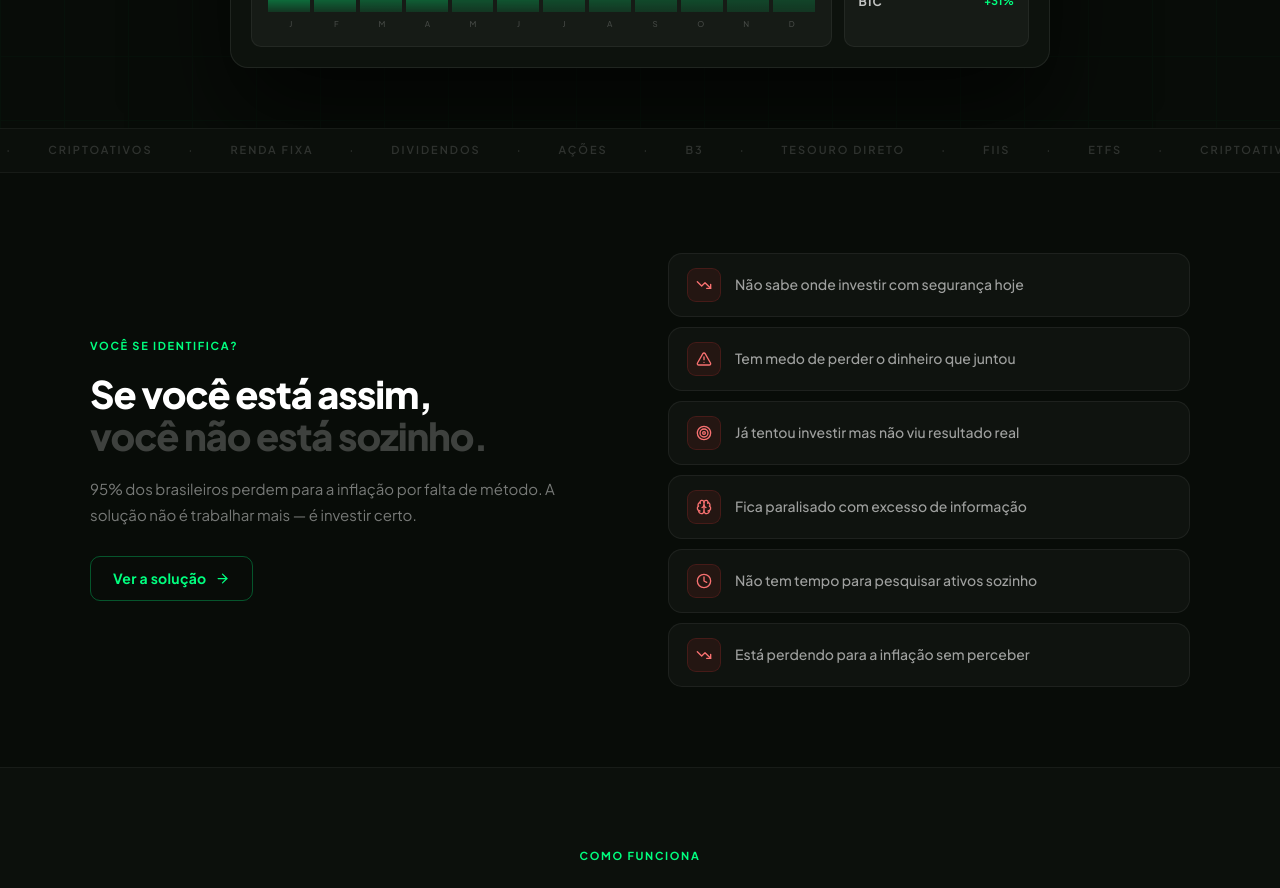
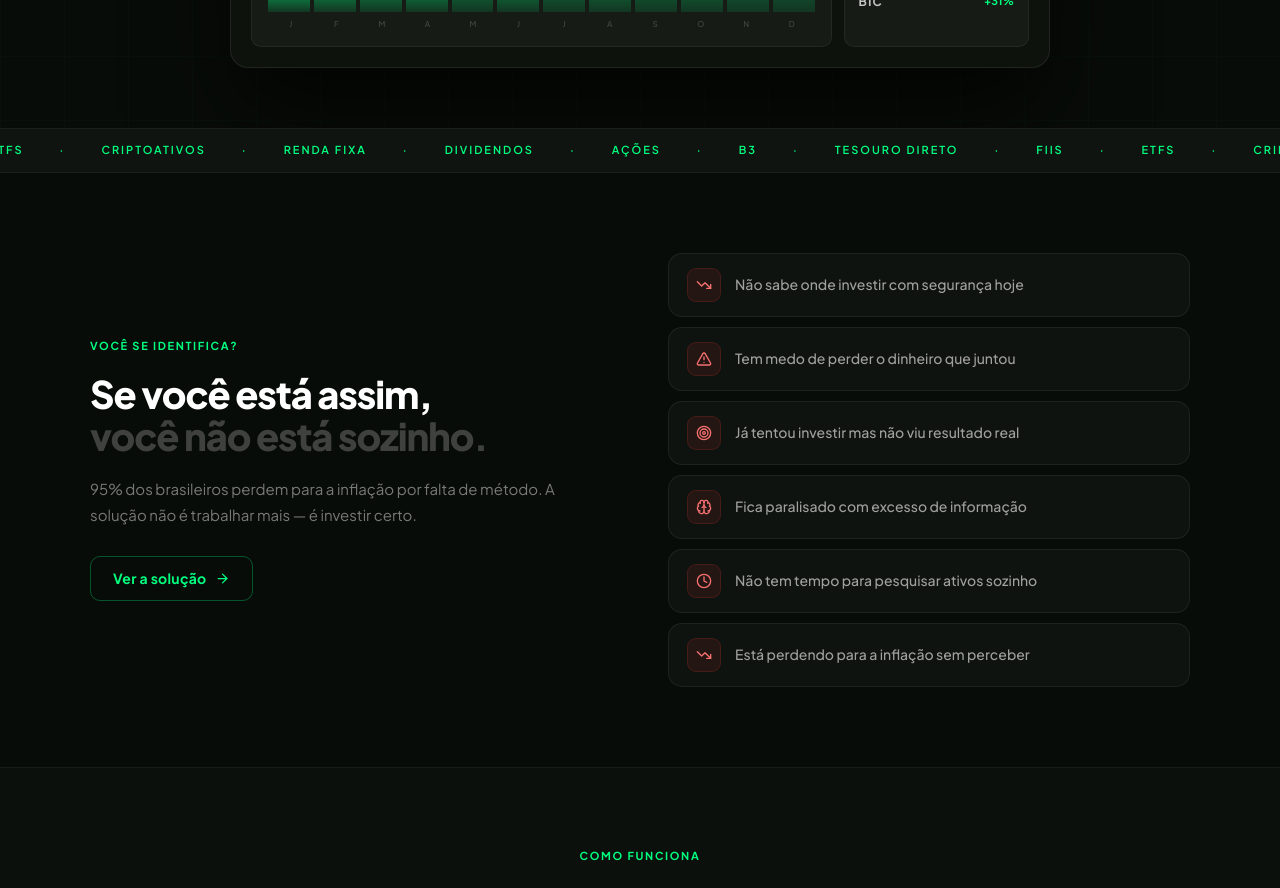
Before and after one commit to oarthursebastiani/invista-capital-club, a React (Vite) app: page / in a window 1280 px wide. Shown: the part 840-1728 px from the top of the page. Built offline with nearby package versions, Linux system fonts and the light colour scheme.

Commit message:
Update App.tsx

```diff
--- a/src/App.tsx
+++ b/src/App.tsx
@@ -144,8 +144,7 @@ function Hero() {
 /* ─── TICKER ─────────────────────────────── */
 function Ticker() {
   const items = ['B3','·','Tesouro Direto','·','FIIs','·','ETFs','·','Criptoativos','·','Renda Fixa','·','Dividendos','·','Ações','·'];
-
-  const loopItems = [...items, ...items]; // duplicação correta
+  const loopItems = [...items, ...items];
 
   return (
     <div
@@ -154,16 +153,16 @@ function Ticker() {
         borderBottom: '1px solid rgba(255,255,255,0.05)',
         padding: '13px 0',
         overflow: 'hidden',
-        background: 'rgba(255,255,255,0.01)',
+        background: 'rgba(255,255,255,0.03)',
       }}
     >
       <div
-        className="run"
         style={{
           display: 'flex',
           gap: 36,
           whiteSpace: 'nowrap',
-          minWidth: '200%', // ESSENCIAL pro loop infinito suave
+          width: 'max-content',
+          animation: 'mq 18s linear infinite',
         }}
       >
         {loopItems.map((it, i) => (
@@ -172,10 +171,9 @@ function Ticker() {
             style={{
               fontSize: 11,
               fontWeight: 600,
-              color: 'rgba(255,255,255,0.15)',
+              color: '#00ff7f',
               textTransform: 'uppercase',
               letterSpacing: '0.18em',
-              flexShrink: 0,
             }}
           >
             {it}
```
